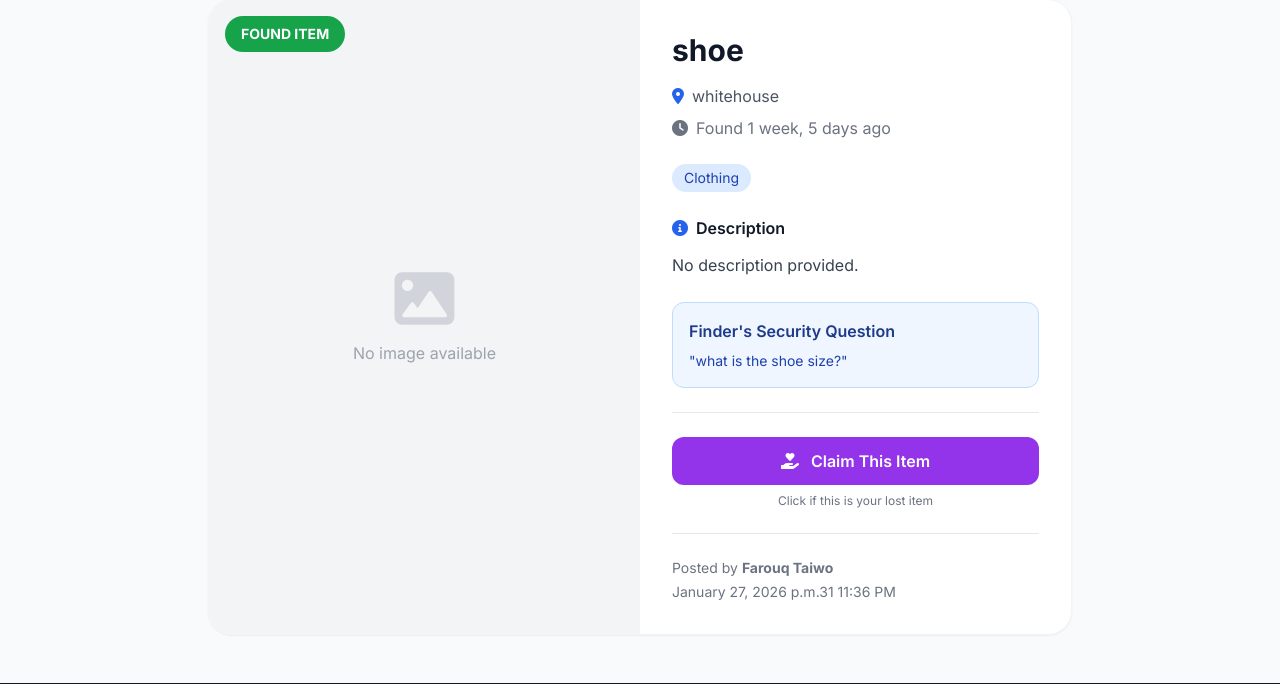
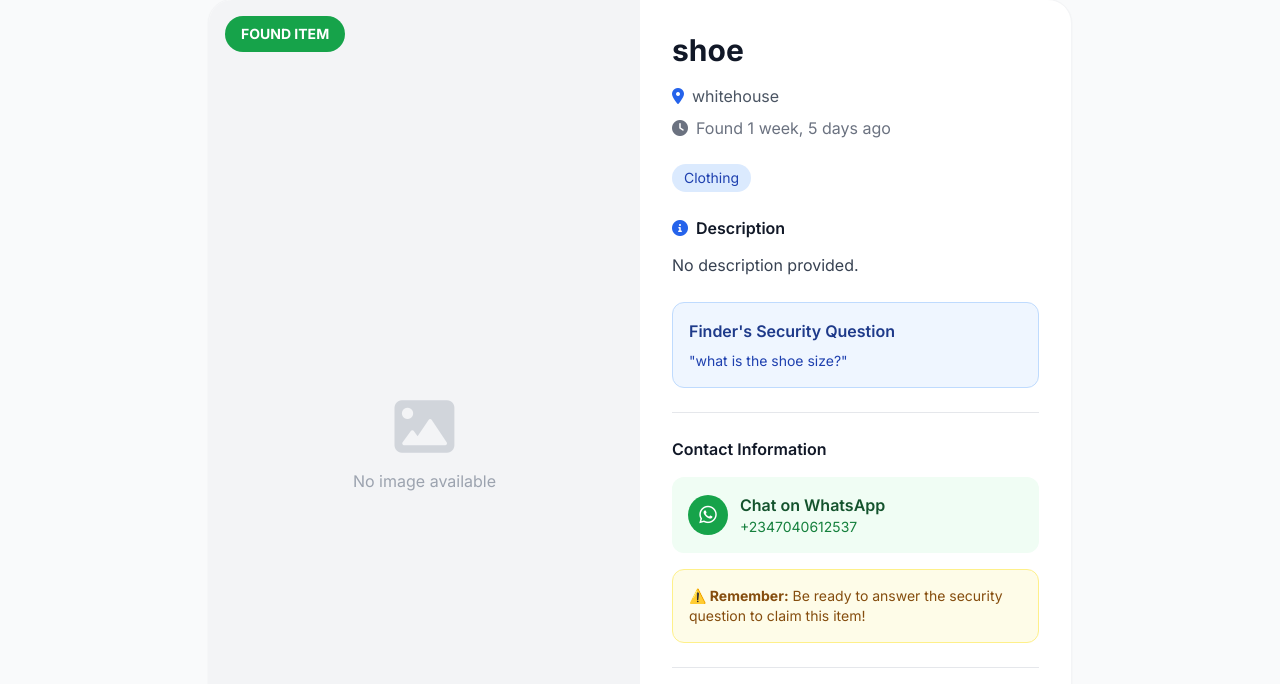
Before and after one commit to KRD66/campusfound, a Django app: page /item/2/ in a window 1280 px wide. Shown: the part 199-883 px from the top of the page. Run offline with Django 5.2, Linux system fonts and the light colour scheme; a user stored in the database is signed in; data comes from the database, SQL or seed files in the repository; both versions use the stored data as it was after the commit; data that the repository does not hold is empty; some libraries are stand-ins or nearby versions.

Commit message:
feat: add auto-detection for WhatsApp contact and improve privacy

```diff
--- a/items/forms.py
+++ b/items/forms.py
@@ -8,7 +8,7 @@ class ItemForm(forms.ModelForm):
         fields = [
             'item_type', 'title', 'category', 'location', 'photo',
             'description', 'date_lost', 'reward_offered',
-            'verification_question', 'contact_info'  # ← replaced phone/email
+            'verification_question', 'contact_info'
         ]
 
         widgets = {
@@ -57,9 +57,38 @@ class ItemForm(forms.ModelForm):
 
             'contact_info': forms.TextInput(attrs={
                 'class': 'w-full p-3 rounded-xl border border-gray-200 focus:ring-2 focus:ring-blue-500 outline-none',
-                'placeholder': 'Email or WhatsApp (e.g. whatsapp:+2348012345678)'
+                'placeholder': 'Email or Phone Number (e.g. email@example.com or 08012345678)'
             }),
         }
+
+    def clean_contact_info(self):
+        """Auto-detect and format phone numbers as WhatsApp links"""
+        contact = self.cleaned_data.get('contact_info', '').strip()
+
+        if contact:
+            # Check if it's an email (contains @)
+            if '@' in contact:
+                return contact
+
+            # Otherwise treat as phone number
+            # Remove any spaces, dashes, or parentheses
+            phone = contact.replace(' ', '').replace('-', '').replace('(', '').replace(')', '')
+
+            # If it doesn't already have whatsapp: prefix, add it
+            if not phone.startswith('whatsapp:'):
+                # Add + if not present and starts with country code
+                if not phone.startswith('+'):
+                    # Assume Nigerian number if starts with 0
+                    if phone.startswith('0'):
+                        phone = '+234' + phone[1:]
+                    else:
+                        phone = '+' + phone
+
+                return f'whatsapp:{phone}'
+
+            return phone
+
+        return contact
 
     def clean(self):
         cleaned_data = super().clean()
--- a/templates/item_detail.html
+++ b/templates/item_detail.html
@@ -123,31 +123,31 @@
 
                     <!-- Contact Section (Only for logged-in users) -->
                     {% if user.is_authenticated %}
-                        {% if item.phone_number or item.email %}
+                        {% if item.contact_info %}
                             <div class="border-t pt-6 mb-6">
                                 <h3 class="font-semibold text-gray-900 mb-4">Contact Information</h3>
 
                                 <div class="space-y-3">
-                                    {% if item.phone_number %}
+                                    {% if 'whatsapp:' in item.contact_info %}
+                                        <!-- WhatsApp Contact -->
                                         <a href="{{ item.get_whatsapp_link }}" target="_blank" class="flex items-center gap-3 p-4 bg-green-50 hover:bg-green-100 rounded-xl transition">
                                             <div class="w-10 h-10 bg-green-600 rounded-full flex items-center justify-center">
                                                 <i class="fa-brands fa-whatsapp text-white text-xl"></i>
                                             </div>
                                             <div>
                                                 <p class="font-semibold text-green-900">Chat on WhatsApp</p>
-                                                <p class="text-sm text-green-700">{{ item.phone_number }}</p>
+                                                <p class="text-sm text-green-700">{{ item.contact_info|cut:'whatsapp:' }}</p>
                                             </div>
                                         </a>
-                                    {% endif %}
-
-                                    {% if item.email %}
-                                        <a href="mailto:{{ item.email }}" class="flex items-center gap-3 p-4 bg-blue-50 hover:bg-blue-100 rounded-xl transition">
+                                    {% else %}
+                                        <!-- Email Contact -->
+                                        <a href="mailto:{{ item.contact_info }}" class="flex items-center gap-3 p-4 bg-blue-50 hover:bg-blue-100 rounded-xl transition">
                                             <div class="w-10 h-10 bg-blue-600 rounded-full flex items-center justify-center">
                                                 <i class="fa-solid fa-envelope text-white"></i>
                                             </div>
                                             <div>
                                                 <p class="font-semibold text-blue-900">Send Email</p>
-                                                <p class="text-sm text-blue-700">{{ item.email }}</p>
+                                                <p class="text-sm text-blue-700">{{ item.contact_info }}</p>
                                             </div>
                                         </a>
                                     {% endif %}
```
Also changed, not shown: templates/home.html (+1 -17 lines), db.sqlite3.
